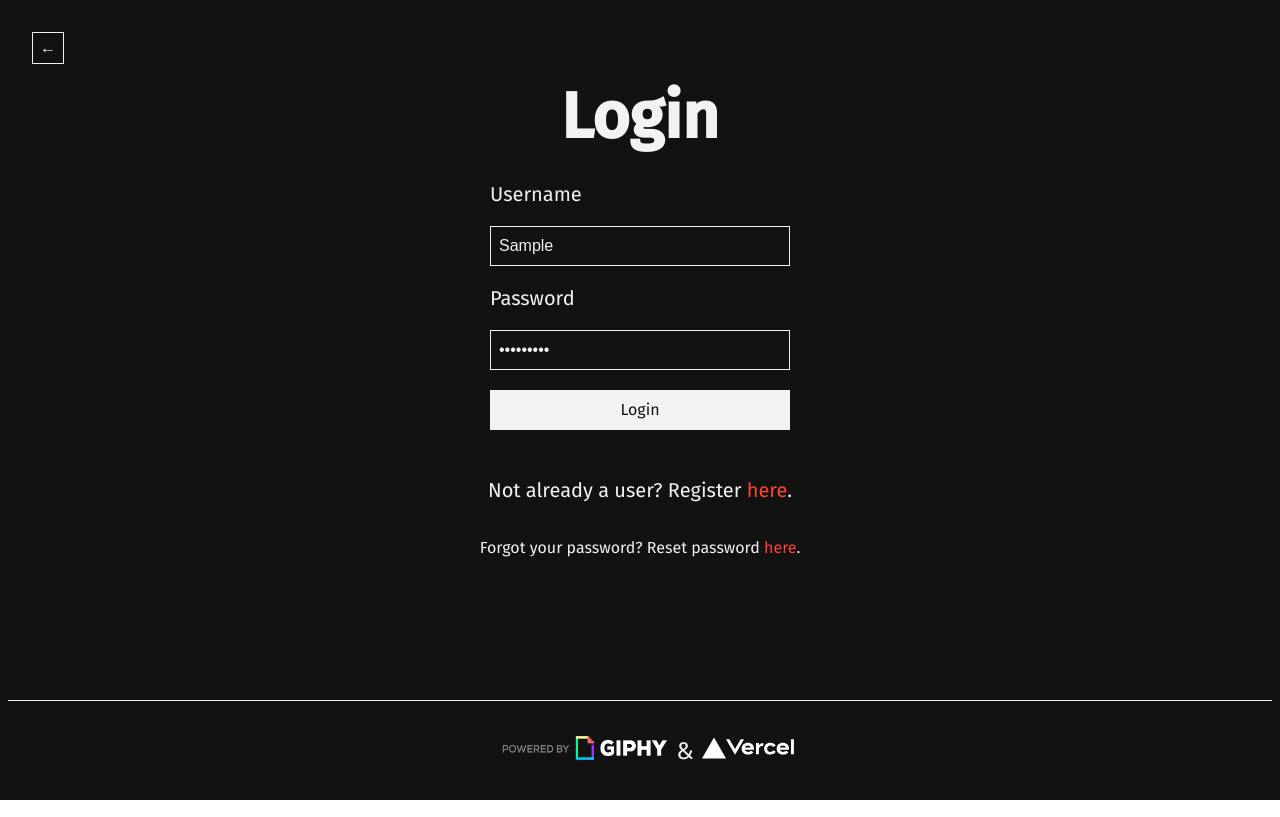
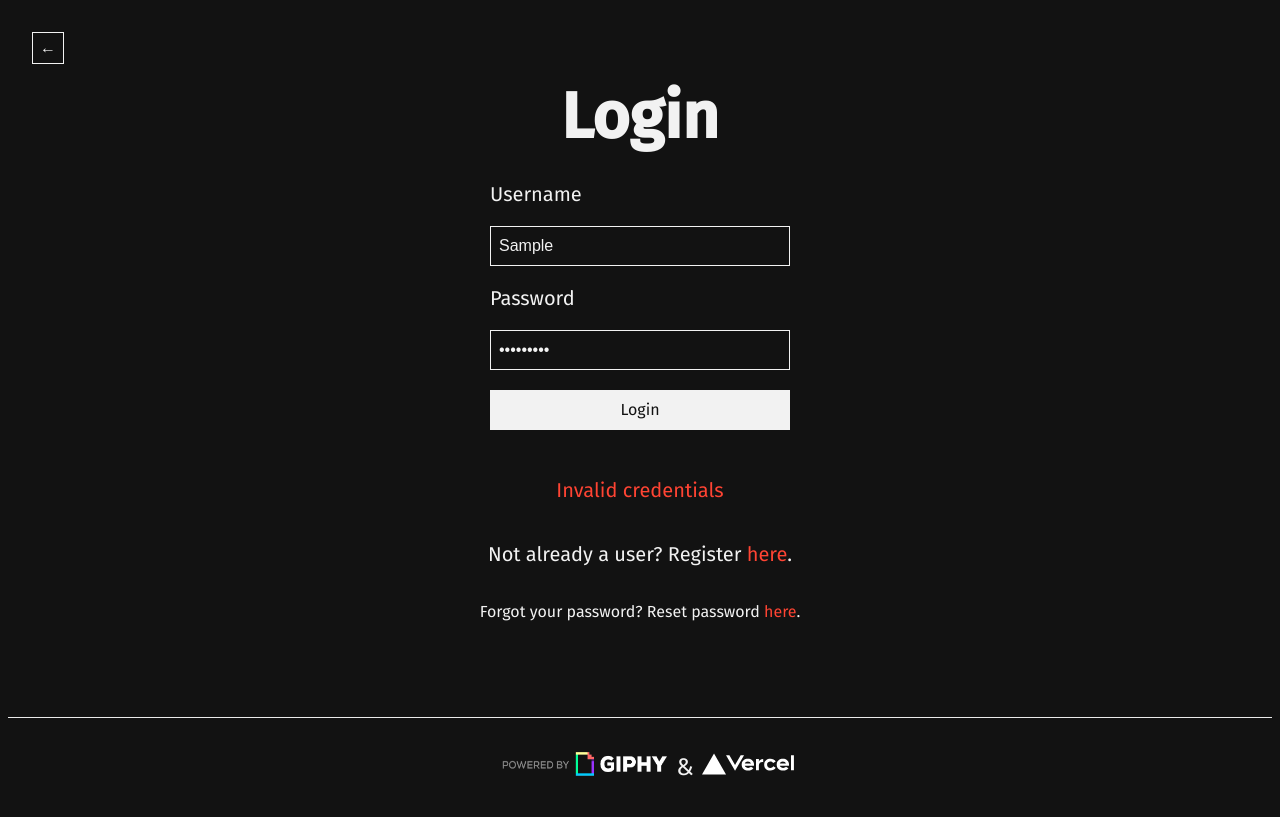
Before and after one commit to Mahamurahti/Blank-Horizons, a Next.js app: page /login in a window 1280 px wide. Both pictures are taken after typing "Sample", "Sample123" into the empty fields and a click on the button "Login". Built offline with nearby package versions, Linux system fonts and the light colour scheme; no server answers.

Commit message:
Invalid credentials announcement

```diff
--- a/pages/login.js
+++ b/pages/login.js
@@ -1,7 +1,6 @@
 import Head from 'next/head'
 import Link from 'next/link'
 import styles from '../styles/Login.module.css'
-
 import { useState, useEffect } from 'react'
 import Router from "next/router";
 import Footer from "../components/Footer";
@@ -10,6 +9,7 @@ export default function Login() {
     const [username, setUsername] = useState("")
     const [password, setPassword] = useState("")
     const [isLoading, setIsLoading] = useState(false)
+    const [wasLoginOk, setWasLoginOk] = useState(true)
 
     useEffect(() => {
         if(localStorage.getItem('token')) Router.push('/')
@@ -37,8 +37,7 @@ export default function Login() {
             localStorage.setItem("user", JSON.stringify(result.user))
             await Router.push('/')
         } else {
-            const error = await res.text()
-            alert("Login ERROR: " + error)
+            setWasLoginOk(false)
             setIsLoading(false)
         }
     }
@@ -67,7 +66,10 @@ export default function Login() {
                             placeholder="Enter Username"
                             name="username"
                             value={username}
-                            onChange={e => setUsername(e.target.value)}
+                            onChange={e => {
+                                setUsername(e.target.value)
+                                setWasLoginOk(true)
+                            }}
                             required />
                     </div>
 
@@ -78,7 +80,10 @@ export default function Login() {
                             placeholder="Enter Password"
                             name="password"
                             value={password}
-                            onChange={e => setPassword(e.target.value)}
+                            onChange={e => {
+                                setPassword(e.target.value)
+                                setWasLoginOk(true)
+                            }}
                             required />
                     </div>
 
@@ -86,7 +91,7 @@ export default function Login() {
                         <button type="submit">{isLoading ? "LOADING" : "Login"}</button>
                     </div>
                 </form>
-
+                {!wasLoginOk && <p className={styles.red}>Invalid credentials</p>}
                 <p className={styles.register}>Not already a user? Register <Link href="/register"><a>here</a></Link>.</p>
                 <p>Forgot your password? Reset password {' '}
                     <a
--- a/styles/Login.module.css
+++ b/styles/Login.module.css
@@ -82,6 +82,11 @@
     letter-spacing: .3rem;
 }
 
-.register {
+.register,
+.red {
     font-size: 1.25rem;
 }
+
+.red {
+    color: #FF4433;
+}
```
